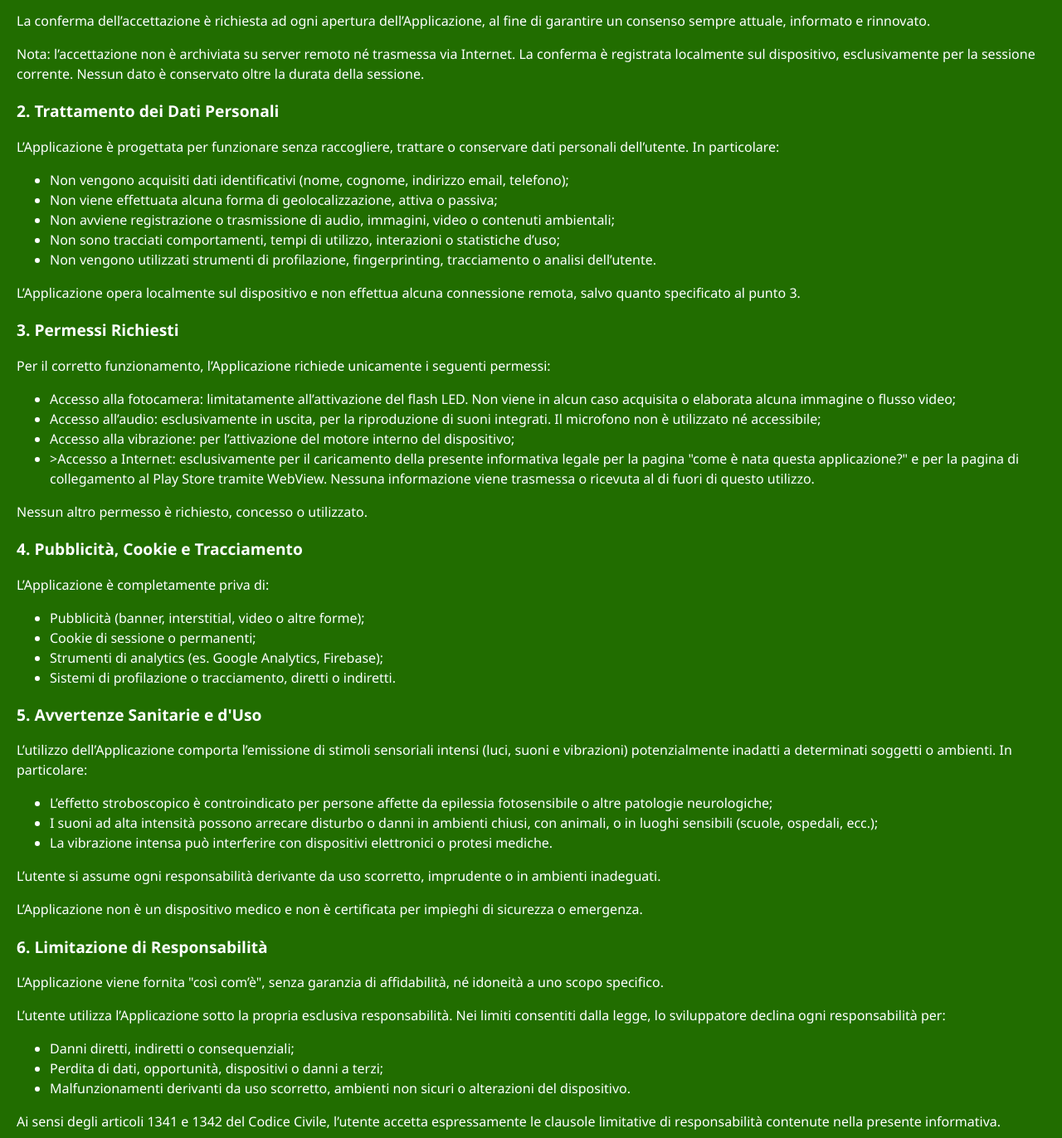
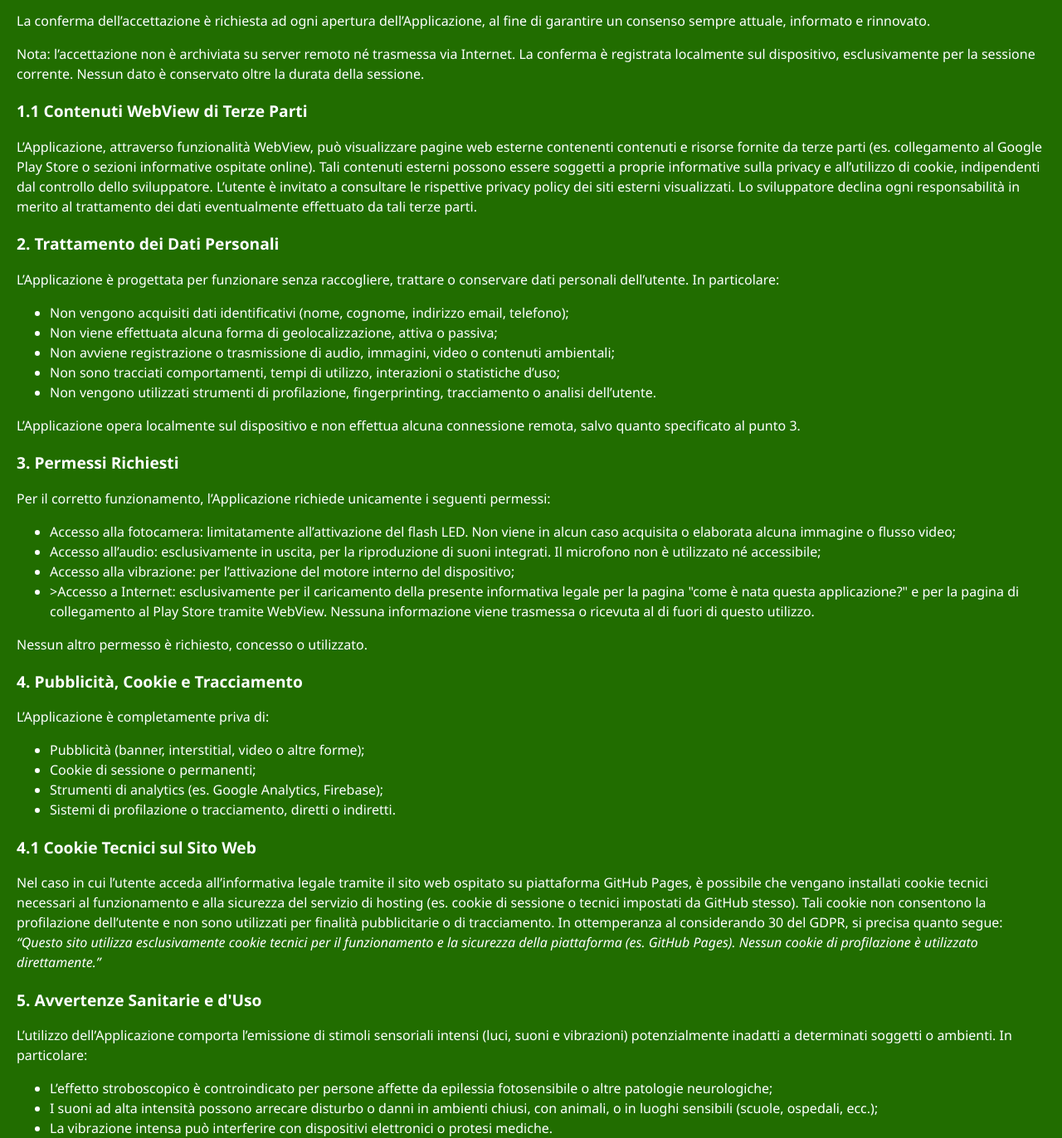
Before and after one commit to tiztizlaz/CinghiPro-PolicyPrivacy, a plain HTML site: page index.html in a window 1280 px wide. Shown: the part 1141-2513 px from the top of the page at 83% size. Drawn offline with Linux system fonts and the light colour scheme.

Commit message:
Update index.html

```diff
--- a/index.html
+++ b/index.html
@@ -85,6 +85,12 @@ Data: 7 giugno 2025</p>
 
 <p>Nota: l’accettazione non è archiviata su server remoto né trasmessa via Internet. La conferma è registrata localmente sul dispositivo, esclusivamente per la sessione corrente. Nessun dato è conservato oltre la durata della sessione.</p>
 
+  <h3>1.1 Contenuti WebView di Terze Parti</h3>
+<p>L’Applicazione, attraverso funzionalità WebView, può visualizzare pagine web esterne contenenti contenuti e risorse fornite da terze parti (es. collegamento al Google Play Store o sezioni informative ospitate online).
+Tali contenuti esterni possono essere soggetti a proprie informative sulla privacy e all’utilizzo di cookie, indipendenti dal controllo dello sviluppatore.
+L’utente è invitato a consultare le rispettive privacy policy dei siti esterni visualizzati.
+Lo sviluppatore declina ogni responsabilità in merito al trattamento dei dati eventualmente effettuato da tali terze parti.</p>
+
 <h3>2. Trattamento dei Dati Personali</h3>
 <p>L’Applicazione è progettata per funzionare senza raccogliere, trattare o conservare dati personali dell’utente. In particolare:</p>
 
@@ -120,6 +126,12 @@ Data: 7 giugno 2025</p>
 <li>Strumenti di analytics (es. Google Analytics, Firebase);</li>
 <li>Sistemi di profilazione o tracciamento, diretti o indiretti.</li>
 </ul>
+
+<h3>4.1 Cookie Tecnici sul Sito Web</h3>
+<p>Nel caso in cui l’utente acceda all’informativa legale tramite il sito web ospitato su piattaforma GitHub Pages, è possibile che vengano installati cookie tecnici necessari al funzionamento e alla sicurezza del servizio di hosting (es. cookie di sessione o tecnici impostati da GitHub stesso).
+Tali cookie non consentono la profilazione dell’utente e non sono utilizzati per finalità pubblicitarie o di tracciamento.
+In ottemperanza al considerando 30 del GDPR, si precisa quanto segue:<br />
+<em>“Questo sito utilizza esclusivamente cookie tecnici per il funzionamento e la sicurezza della piattaforma (es. GitHub Pages). Nessun cookie di profilazione è utilizzato direttamente.”</em></p>
 
 <h3>5. Avvertenze Sanitarie e d'Uso</h3>
 <p>L’utilizzo dell’Applicazione comporta l’emissione di stimoli sensoriali intensi (luci, suoni e vibrazioni) potenzialmente inadatti a determinati soggetti o ambienti. In particolare:</p>
```
